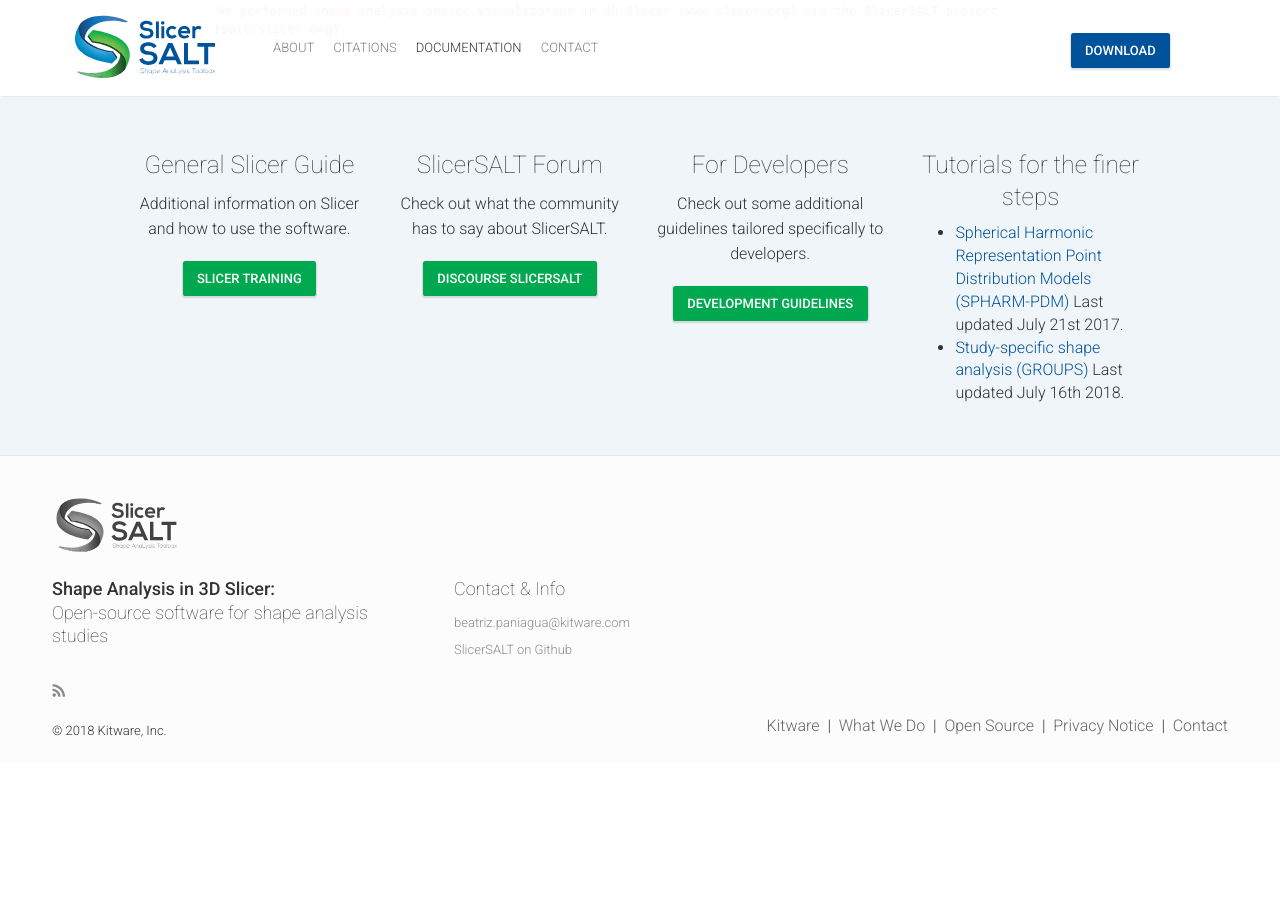
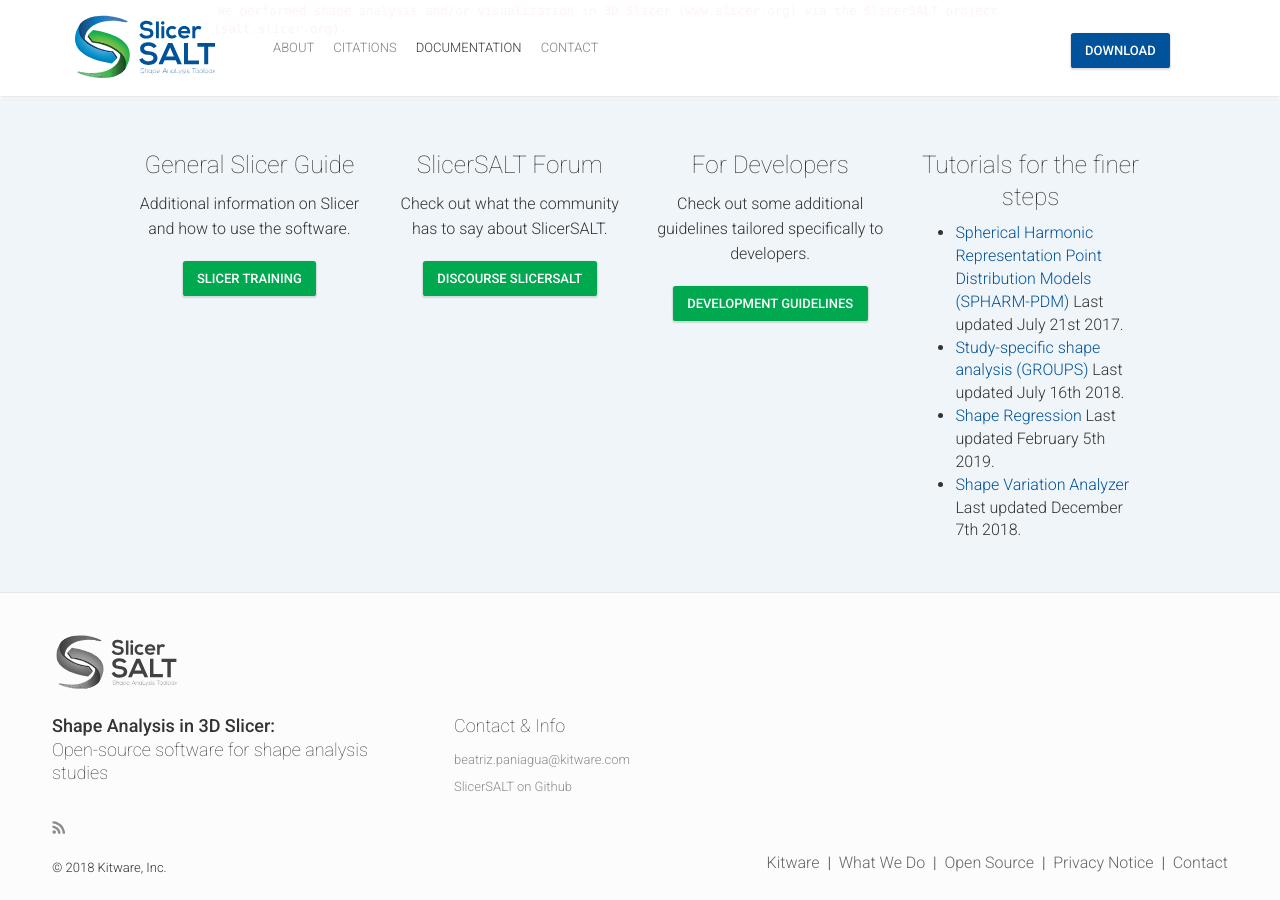
Before and after one commit to slicersalt/slicersalt.github.io, a Jekyll site: the page built from documentation.html, in a window 1280 px wide and 900 px high, scrolled down 684 px. Built offline with Jekyll 4.4.1, drawn with Linux system fonts in a browser that asks for light colours; nearby versions of some CDN libraries; comment, search, counter and statistics services are not loaded; before the commit the page ends 1447 px from its top, so only the background shows below that.

```diff
--- a/_includes/docs-info.html
+++ b/_includes/docs-info.html
@@ -31,8 +31,10 @@
                     <div class="col-md-3">
                         <h6>Tutorials for the finer steps</h6>
                         <ul>
-                            <li><a href="https://github.com/NIRALUser/SPHARM-PDM/blob/master/Doc/SPHARM-PDM-Tutorial.pdf">Spherical Harmonic Representation Point Distribution Models (SPHARM-PDM)</a> Last updated July 21st 2017.</li>
-                            <li><a href="https://github.com/slicersalt/slicersalt.github.io/blob/master/doc/GROUPS-Tutorial-July16_2018.pdf">Study-specific shape analysis (GROUPS)</a> Last updated July 16th 2018.</li>
+                            <li><a href="https://bit.ly/2Fyn97v">Spherical Harmonic Representation Point Distribution Models (SPHARM-PDM)</a> Last updated July 21st 2017.</li>
+                            <li><a href="https://bit.ly/2WsFiun">Study-specific shape analysis (GROUPS)</a> Last updated July 16th 2018.</li>
+                            <li><a href="https://bit.ly/2HR5onJ">Shape Regression</a> Last updated February 5th 2019.</li>
+                            <li><a href="https://bit.ly/2HYbHVA">Shape Variation Analyzer</a> Last updated December 7th 2018.</li>
                         </ul>
                     </div>
                 </div>
```
